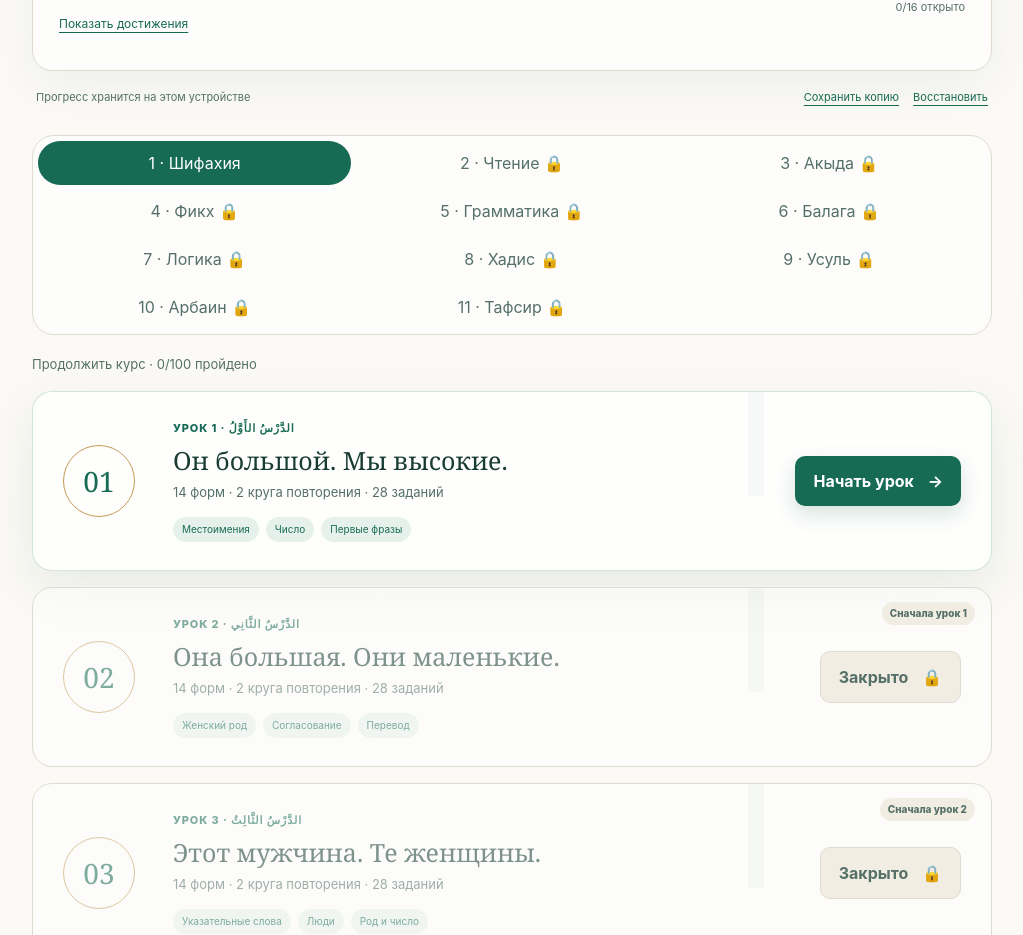
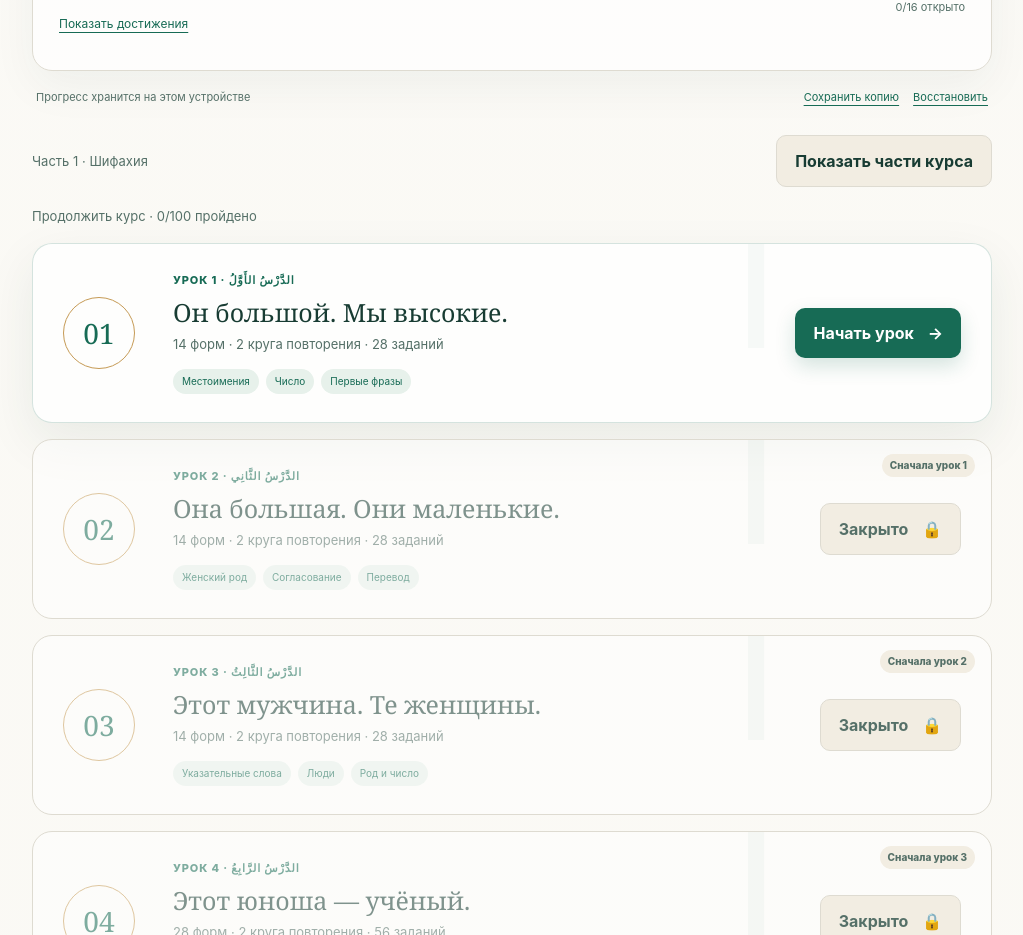
Before and after one commit to shifahiya-project/ash-shifahiya-app, a Next.js app: page / in a window 1280 px wide. Shown: the part 1320-2255 px from the top of the page, without its empty margins (128-1151 px from the left). Built offline with nearby package versions, Linux system fonts and the light colour scheme.

Commit message:
Collapse the course picker on the homepage (#95)

```diff
--- a/app/globals.css
+++ b/app/globals.css
@@ -509,12 +509,22 @@ h1 em { color: var(--green); font-weight: inherit; }
 .grammar-view .stage-label span { background: var(--blue); font: 600 13px "Traditional Arabic", serif; }
 .grammar-view .repeat-badge.active { border-color: rgba(47,98,196,.22); background: var(--blue-soft); color: var(--blue); }
 
-/* Seven courses live on one screen, so the strip says which one is open before
-   the cards do. It has long since stopped fitting one row, so it wraps, and its
-   corners are rounded like a card rather than a pill: a two-row pill looks
+/* The expanded course picker wraps its tabs because they no longer fit one row.
+   Its corners are rounded like a card rather than a pill: a two-row pill looks
    broken. Three columns, counted rather than fitted — the longest label
    («5 · Грамматика») wants about 112px, and auto-fit with that minimum drops a
    360px screen to two columns, which is one row more rather than less. */
+.course-picker {
+  display: flex;
+  flex-wrap: wrap;
+  align-items: center;
+  justify-content: space-between;
+  gap: 10px;
+  margin-bottom: 18px;
+}
+.selected-course { color: var(--ink-soft); font-size: 13px; }
+.course-picker button { min-height: 44px; }
+.course-switch[hidden] { display: none; }
 .course-switch {
   display: grid;
   grid-template-columns: repeat(3, 1fr);
--- a/app/page.tsx
+++ b/app/page.tsx
@@ -484,6 +484,11 @@ function currentLessonFirst<T extends { id: number }>(items: T[], id?: number) {
   return current ? [current, ...items.filter((item) => item.id !== id)] : items;
 }
 
+const COURSE_NAMES = {
+  1: "Шифахия", 2: "Чтение", 3: "Акыда", 4: "Фикх", 5: "Грамматика",
+  6: "Балага", 7: "Логика", 8: "Хадис", 9: "Усуль", 10: "Арбаин", 11: "Тафсир",
+};
+
 const listeningLessonIds = new Set(listeningCatalog.map((entry) => entry.lessonId));
 
 function listeningHref(id: number) {
@@ -534,12 +539,16 @@ export default function Home() {
   const [reading, setReading] = useState<ReadingSection | null>(null);
   const [openLines, setOpenLines] = useState<string[]>([]);
   const [course, setCourse] = useState<1 | 2 | TextCourseId>(1);
+  const [showCourseParts, setShowCourseParts] = useState(false);
+  const coursePartsToggle = useRef<HTMLButtonElement>(null);
   const [expandedCourse, setExpandedCourse] = useState<1 | 2 | TextCourseId | null>(null);
   const [showAchievements, setShowAchievements] = useState(false);
   const showAllLessons = expandedCourse === course;
   function chooseCourse(id: 1 | 2 | TextCourseId) {
     setCourse(id);
     setExpandedCourse(null);
+    setShowCourseParts(false);
+    coursePartsToggle.current?.focus();
   }
   const [part2, setPart2] = useState<Part2Lesson | null>(null);
   /** Which text course is on screen, and the lesson of it that is open. */
@@ -2064,7 +2073,19 @@ export default function Home() {
             {(backupMessage || sync.message) && <small>{backupMessage || sync.message}</small>}
           </div>
 
-          <div className="course-switch" role="tablist" aria-label="Части курса">
+          <div className="course-picker">
+            <span className="selected-course">Часть {course} · {COURSE_NAMES[course]}</span>
+            <button
+              ref={coursePartsToggle}
+              className="secondary"
+              aria-expanded={showCourseParts}
+              aria-controls="course-parts"
+              onClick={() => setShowCourseParts((value) => !value)}
+            >
+              {showCourseParts ? "Скрыть части курса" : "Показать части курса"}
+            </button>
+          </div>
+          <div id="course-parts" className="course-switch" role="tablist" aria-label="Части курса" hidden={!showCourseParts}>
             <button
               role="tab"
               aria-selected={course === 1}
--- a/scripts/smoke-home.mjs
+++ b/scripts/smoke-home.mjs
@@ -111,6 +111,19 @@ try {
   const hero = page.locator(".continue-learning");
   const showAll = () => page.getByRole("button", { name: "Показать все уроки", exact: true });
   const hideCompleted = () => page.getByRole("button", { name: "Скрыть пройденные", exact: true });
+  const parts = page.locator("#course-parts");
+  const showParts = () => page.getByRole("button", { name: "Показать части курса", exact: true });
+  const hideParts = () => page.getByRole("button", { name: "Скрыть части курса", exact: true });
+  const openCourseParts = async () => {
+    if (await showParts().isVisible()) await showParts().click();
+    await parts.waitFor();
+  };
+  const choosePart = async (name) => {
+    await openCourseParts();
+    await page.getByRole("tab", { name }).click();
+    assert.equal(await parts.isVisible(), false, "Choosing a course part should close the selector");
+    assert.equal(await showParts().getAttribute("aria-expanded"), "false");
+  };
   const firstVisible = async () => Number((await cards.first().locator(".lesson-number").innerText()).trim());
   const seed = async (entries) => {
     await page.evaluate((entries) => {
@@ -132,6 +145,16 @@ try {
   assert.equal(await cards.count(), lessonSummaries.length);
   assert(await page.getByRole("button", { name: "Показать достижения", exact: true }).isVisible());
   assert.equal(await page.locator(".achievement-list").isVisible(), false);
+  assert.equal(await parts.isVisible(), false, "Course parts should be hidden on arrival");
+  assert.equal(await showParts().getAttribute("aria-expanded"), "false");
+  assert.equal(await showParts().getAttribute("aria-controls"), "course-parts");
+  assert.equal(await page.locator(".selected-course").innerText(), "Часть 1 · Шифахия");
+  await openCourseParts();
+  assert.equal(await page.getByRole("tab").count(), 11);
+  assert.equal(await hideParts().getAttribute("aria-expanded"), "true");
+  assert(await page.getByRole("tab", { name: /^1 · Шифахия/ }).getAttribute("aria-selected") === "true");
+  await hideParts().click();
+  assert.equal(await parts.isVisible(), false);
 
   // The latest saved session can be an abandoned repeat of a completed lesson.
   // It must not take the learner away from the unfinished lesson or its audio.
@@ -170,6 +193,14 @@ try {
   await assertCompact(91, lessonSummaries.length - 90);
   const unchangedEntries = await page.evaluate((keys) => keys.map((key) => [key, localStorage.getItem(key)]), lateEntries.map(([key]) => key));
   assert.deepEqual(unchangedEntries, progressBeforeToggling, "Hiding and revealing lessons must preserve progress");
+  const progressBeforeParts = await page.evaluate(() => Object.entries(localStorage).sort(([a], [b]) => a.localeCompare(b)));
+  await page.locator(".course-picker").screenshot({ path: "/tmp/course-parts-closed-mobile.png" });
+  await openCourseParts();
+  assert(await page.evaluate(() => document.documentElement.scrollWidth <= innerWidth), "Expanded course parts should fit the mobile viewport");
+  await parts.screenshot({ path: "/tmp/course-parts-open-mobile.png" });
+  await hideParts().click();
+  assert.deepEqual(await page.evaluate(() => Object.entries(localStorage).sort(([a], [b]) => a.localeCompare(b))), progressBeforeParts, "Opening and collapsing course parts must preserve progress");
+  assert.equal(await firstVisible(), 91, "Collapsing course parts must preserve the active lesson list");
 
   const showAchievements = page.getByRole("button", { name: "Показать достижения", exact: true });
   await showAchievements.click();
@@ -339,7 +370,19 @@ try {
     ...scoreEntries(part2Summaries, "shifahiya-p2-lesson-", 20),
     ["shifahiya-p2-session-21", readingSession(21, 1000)],
   ]);
-  await page.getByRole("tab", { name: /^2 · Чтение/ }).click();
+  await openCourseParts();
+  await page.getByRole("tab", { name: /^2 · Чтение/ }).focus();
+  await page.keyboard.press("Enter");
+  assert.equal(await parts.isVisible(), false, "Choosing a course part with the keyboard should close the selector");
+  assert.equal(await showParts().getAttribute("aria-expanded"), "false");
+  assert(await showParts().evaluate((element) => element === document.activeElement), "Focus should return to the course-parts toggle after selection");
+  assert.equal(await page.locator(".selected-course").innerText(), "Часть 2 · Чтение");
+  const readingProgressBeforeParts = await page.evaluate(() => Object.entries(localStorage).sort(([a], [b]) => a.localeCompare(b)));
+  await openCourseParts();
+  assert.equal(await page.getByRole("tab", { name: /^2 · Чтение/ }).getAttribute("aria-selected"), "true");
+  await hideParts().click();
+  assert.equal(await page.locator(".selected-course").innerText(), "Часть 2 · Чтение");
+  assert.deepEqual(await page.evaluate(() => Object.entries(localStorage).sort(([a], [b]) => a.localeCompare(b))), readingProgressBeforeParts);
   await assertCompact(21, part2Summaries.length - 20);
   assert((await page.locator(".lesson-list .book-divider").first().innerText()).includes(part2Summaries[20].book));
   assert.match(await card(21).innerText(), /Продолжить/);
@@ -348,8 +391,8 @@ try {
   await showAll().click();
   await card(1).waitFor();
   assert.equal(await cards.count(), part2Summaries.length);
-  await page.getByRole("tab", { name: /^1 · Шифахия/ }).click();
-  await page.getByRole("tab", { name: /^2 · Чтение/ }).click();
+  await choosePart(/^1 · Шифахия/);
+  await choosePart(/^2 · Чтение/);
   await assertCompact(21, part2Summaries.length - 20);
 
   await seed([
@@ -360,7 +403,7 @@ try {
     ...scoreEntries(part3Summaries, "shifahiya-p3-lesson-", 10),
     ["shifahiya-p3-session-11", readingSession(11, 1000)],
   ]);
-  await page.getByRole("tab", { name: /^3 · Акыда/ }).click();
+  await choosePart(/^3 · Акыда/);
   await assertCompact(11, part3Summaries.length - 10);
   assert((await page.locator(".lesson-list .book-divider").first().innerText()).includes(part3Summaries[10].book));
   assert((await page.locator(".lesson-list .book-divider.is-section").first().innerText()).includes(part3Summaries[10].section));
@@ -373,7 +416,7 @@ try {
   await assertCompact(11, part3Summaries.length - 10);
 
   assert.deepEqual(errors, [], "The static homepage should hydrate without browser or asset errors");
-  console.log("Compact homepage passed: separate audio completion, 87-to-88 continuation, unified recordings, completed lessons, achievements, reading courses and mobile layout");
+  console.log("Compact homepage passed: collapsible course parts, keyboard selection, separate audio completion, 87-to-88 continuation, completed lessons, achievements, reading courses and mobile layout");
 } catch (error) {
   for (const message of errors) console.error(message);
   throw error;
--- a/scripts/smoke.mjs
+++ b/scripts/smoke.mjs
@@ -191,6 +191,11 @@ try {
   });
 
   await page.goto(origin, { waitUntil: "networkidle" });
+  const openCourseParts = async () => {
+    const button = page.getByRole("button", { name: "Показать части курса", exact: true });
+    if (await button.isVisible()) await button.click();
+    await page.locator("#course-parts").waitFor();
+  };
 
   // Lesson 82 used to enter a trailing empty deck instead of its second-half
   // questions. Check both finishing the last card and resuming that stuck deck.
@@ -236,8 +241,9 @@ try {
   });
   await page.reload({ waitUntil: "networkidle" });
 
-  // Clicking the tab is the first thing that needs React alive: a page that
-  // rendered but never hydrated gets no further than this.
+  // Opening the course selector needs React alive: a page that rendered but
+  // never hydrated gets no further than this.
+  await openCourseParts();
   await page.getByRole("tab", { name: /8 · Хадис/ }).click();
   const list = page.locator(".lesson-list");
   await list.getByRole("button", { name: /Начать урок/ }).first().click();
@@ -306,6 +312,7 @@ try {
     for (let id = 1; id <= 27; id += 1) localStorage.setItem(`shifahiya-p8-lesson-${id}`, "5");
   });
   await page.reload({ waitUntil: "networkidle" });
+  await openCourseParts();
   await page.getByRole("tab", { name: /8 · Хадис/ }).click();
   const wordless = page.locator(".lesson-card").filter({ hasText: "только чтение" }).first();
   if (!(await wordless.count())) failures.push("урока без новых слов нет в списке");
@@ -323,12 +330,14 @@ try {
   // that reads open in both states is not testing the gate.
   // The walk is standing inside a lesson; the tabs live on the home screen.
   await page.reload({ waitUntil: "networkidle" });
+  await openCourseParts();
   const locked = await page.getByRole("tab", { name: /9 · Усуль/ }).innerText();
   if (!locked.includes("🔒")) failures.push("девятая часть открыта до того, как пройдена восьмая");
   await page.evaluate(() => {
     for (let id = 1; id <= 77; id += 1) localStorage.setItem(`shifahiya-p8-lesson-${id}`, "5");
   });
   await page.reload({ waitUntil: "networkidle" });
+  await openCourseParts();
   const opened = await page.getByRole("tab", { name: /9 · Усуль/ }).innerText();
   if (opened.includes("🔒")) failures.push("девятая часть не открылась по пройденной восьмой");
 
@@ -340,6 +349,7 @@ try {
     for (let id = 1; id <= 117; id += 1) localStorage.setItem(`shifahiya-p9-lesson-${id}`, "5");
   });
   await page.reload({ waitUntil: "networkidle" });
+  await openCourseParts();
   const tenthOpen = await page.getByRole("tab", { name: /10 · Арбаин/ }).innerText();
   if (tenthOpen.includes("🔒")) failures.push("десятая часть не открылась по пройденной девятой");
 
@@ -352,6 +362,7 @@ try {
     for (let id = 1; id <= 46; id += 1) localStorage.setItem(`shifahiya-p10-lesson-${id}`, "5");
   });
   await page.reload({ waitUntil: "networkidle" });
+  await openCourseParts();
   assert.ok(!(await tafsirTab.innerText()).includes("🔒"), "тафсир не открылся по Арбаину");
   await tafsirTab.click();
   assert.equal(await page.locator(".lesson-card").count(), 94);
@@ -360,6 +371,7 @@ try {
   assert.equal(await page.locator(".arabic-word").textContent(), part11LessonOne.words[0].arabic);
   await page.getByRole("button", { name: /Запомнил/ }).click();
   await page.reload({ waitUntil: "networkidle" });
+  await openCourseParts();
   await tafsirTab.click();
   await page.locator(".lesson-list").getByRole("button", { name: /Продолжить/ }).first().click();
   assert.equal(await page.locator(".arabic-word").textContent(), part11LessonOne.words[1].arabic);
@@ -393,6 +405,7 @@ try {
     for (let id = 1; id < 23; id += 1) localStorage.setItem(`shifahiya-p11-lesson-${id}`, "5");
   });
   await page.reload({ waitUntil: "networkidle" });
+  await openCourseParts();
   await tafsirTab.click();
   const tafsirWordless = page.locator(".lesson-card").filter({ has: page.locator(".lesson-number", { hasText: /^23$/ }) });
   await tafsirWordless.getByRole("button", { name: /Начать урок/ }).click();
@@ -409,6 +422,7 @@ try {
     }));
   });
   await page.reload({ waitUntil: "networkidle" });
+  await openCourseParts();
   await tafsirTab.click();
   await page.locator(".lesson-card").last().getByRole("button", { name: /Продолжить/ }).click();
   await page.waitForSelector(".reading-view");
```
Also changed, not shown: 1 other file (tests, documents, lock files or other folders).
